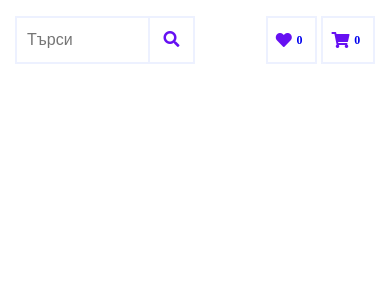
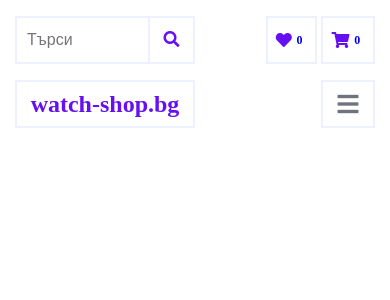
Before and after one commit to StanislavHrusanov/watch-shop, a React (Create React App) app: page / in a window 390 px wide. Shown: the top 300 px of the page. Built offline with nearby package versions, Linux system fonts and the light colour scheme.

Commit message:
Add Navbar.jsx and Navbar.module.css with title and menu bars on mobile

```diff
--- a/src/App.js
+++ b/src/App.js
@@ -2,11 +2,13 @@ import { Routes, Route } from 'react-router-dom';
 
 import './App.css';
 import Tapbar from './components/Tapbar/Tapbar';
+import Navbar from './components/Navbar/Navbar';
 
 function App() {
   return (
     <div className="App">
       <Tapbar />
+      <Navbar />
     </div>
   );
 }
--- /dev/null
+++ b/src/components/Navbar/Navbar.jsx
@@ -0,0 +1,23 @@
+import styles from "./Navbar.module.css";
+import { Link } from "react-router-dom";
+
+function Navbar() {
+    return (
+        <div className={styles["container"]}>
+            <div className={styles["row"]}>
+                <div className={styles["col"]}>
+                    <Link className={styles["text-decoration-none"]}>
+                        <h1 className={styles["title"]}>watch-shop.bg</h1>
+                    </Link>
+                </div>
+                <div className={styles["col-1"]}>
+                    <div className={styles["btn"]}>
+                        <i className="fa fa-bars"></i>
+                    </div>
+                </div>
+            </div>
+        </div>
+    )
+}
+
+export default Navbar;
--- /dev/null
+++ b/src/components/Navbar/Navbar.module.css
@@ -0,0 +1,81 @@
+.container {
+    display: flex;
+    width: 100%;
+    padding-right: 15px;
+    padding-left: 15px;
+    margin-right: auto;
+    margin-left: auto;
+    margin-bottom: 3rem;
+}
+
+.row {
+    display: flex;
+    align-items: center;
+    justify-content: center;
+    width: 100%;
+    margin: 0 0 1rem;
+}
+
+.col {
+    width: 50%;
+    display: block;
+}
+
+.text-decoration-none {
+    text-decoration: none;
+}
+
+.title {
+    display: flex;
+    align-items: center;
+    justify-content: center;
+    height: 3rem;
+    font-size: 1.5rem;
+    color: #6610f2;
+    font-weight: 700;
+    border-width: 2px;
+    border-style: solid;
+    border-color: rgb(237, 241, 255);
+    border-image: initial;
+}
+
+.col-1 {
+    display: flex;
+    align-items: center;
+    justify-content: end;
+    width: 50%;
+}
+
+.btn {
+    display: flex;
+    align-items: center;
+    justify-content: center;
+    height: 3rem;
+    padding: 0 0.9rem;
+    font-weight: 400;
+    background-color: transparent;
+    color: #6c757d;
+    font-size: 1.5rem;
+    border-width: 2px !important;
+    border-style: solid !important;
+    border-color: rgb(237, 241, 255) !important;
+    border-image: initial !important;
+    transition: color 0.15s ease-in-out, background-color 0.15s ease-in-out, border-color 0.15s ease-in-out, box-shadow 0.15s ease-in-out;
+    text-decoration: none;
+}
+
+@media (min-width: 992px) {
+    .col {
+        display: none;
+    }
+
+    .col-1 {
+        display: none;
+    }
+}
+
+@media (min-width: 1200px) {
+    .row {
+        padding-right: 3rem;
+    }
+}
```
